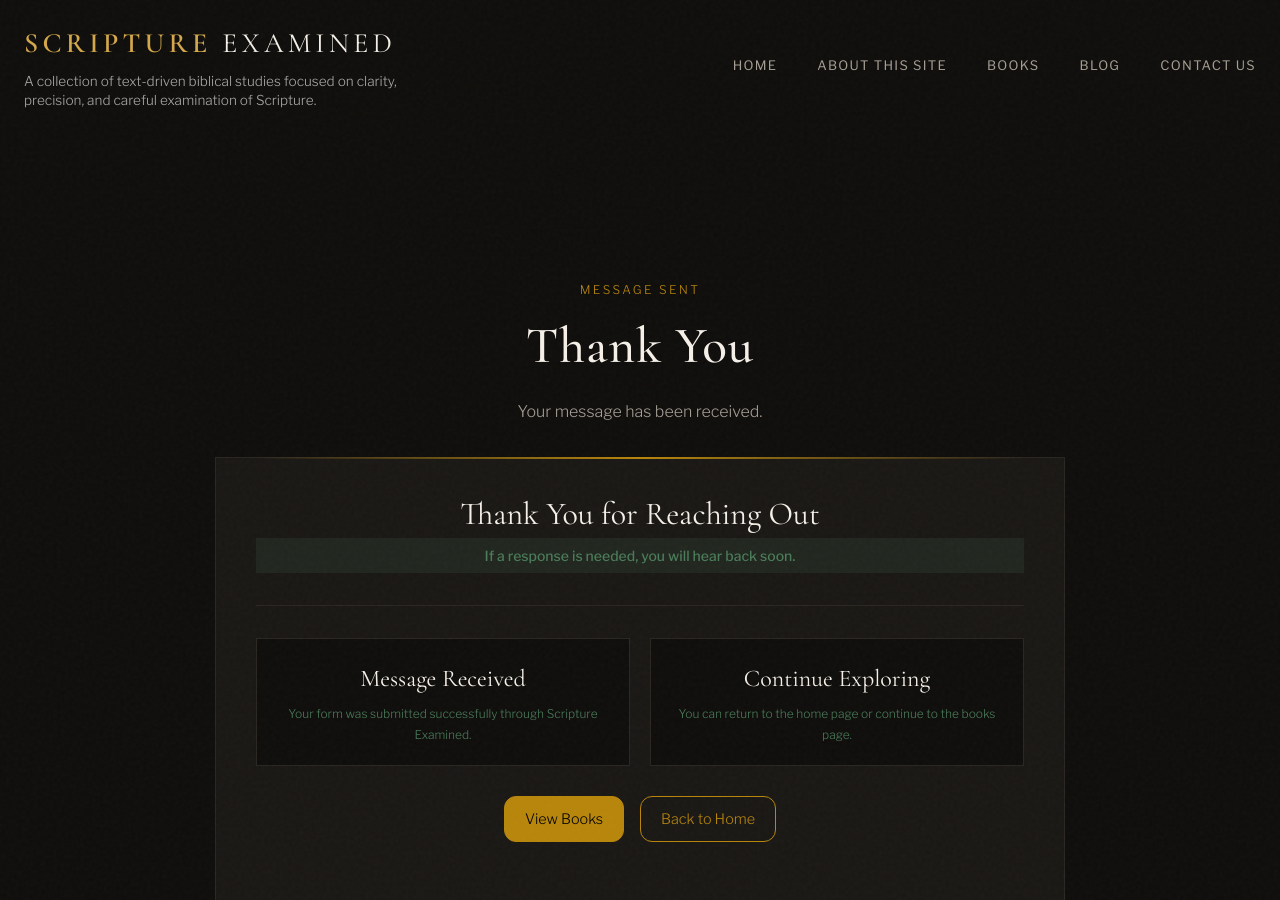
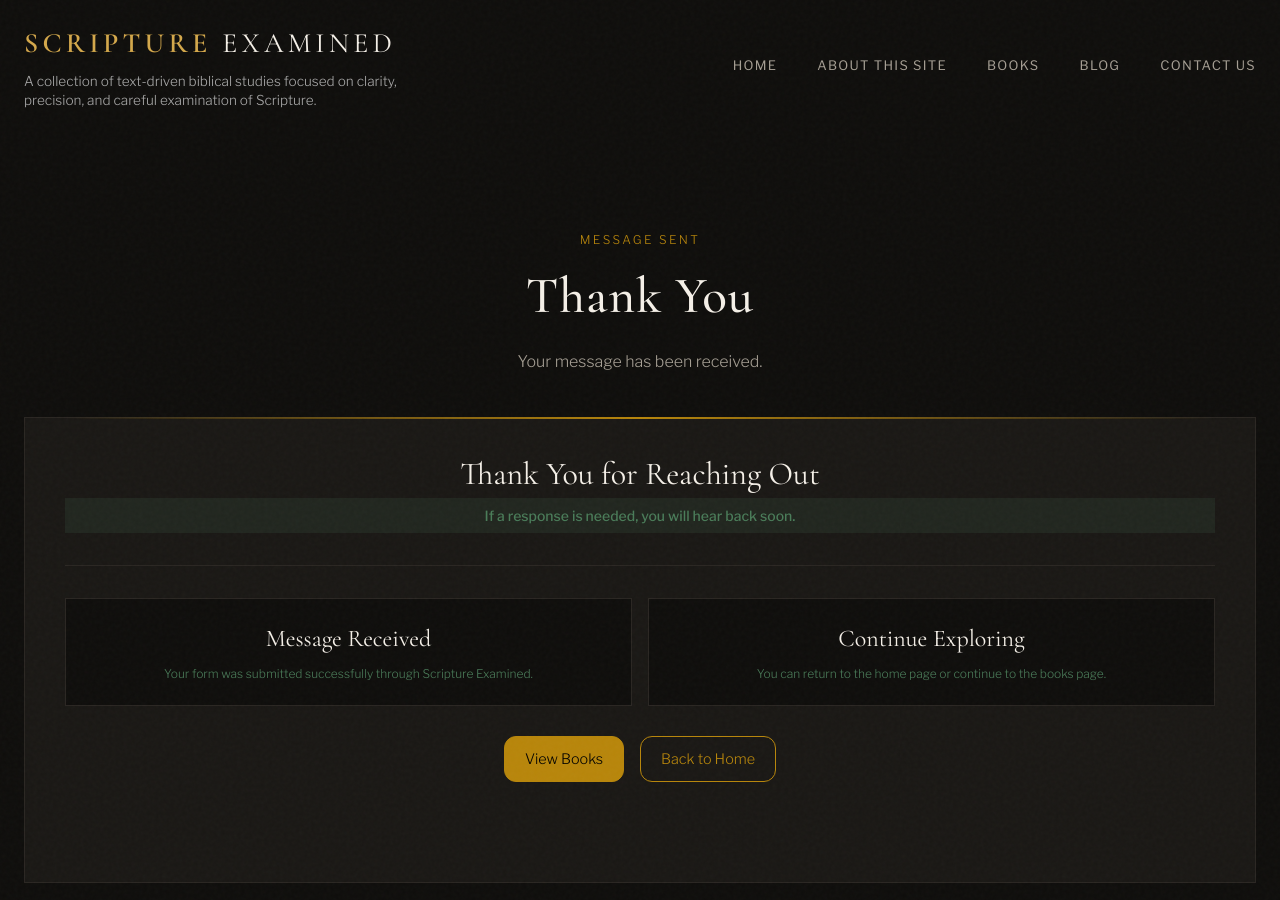
Before and after one commit to ScriptureExamined/PaulineEpistles, a Jekyll site: the page built from thanks.html, in a window 1280 px wide and 900 px high. Built offline with Jekyll 4.4.1, drawn with Linux system fonts in a browser that asks for light colours.

Commit message:
Update thanks.html

```diff
--- a/thanks.html
+++ b/thanks.html
@@ -3,9 +3,9 @@ layout: default
 title: Thanks | Scripture Examined
 ---
 
-<section class="section thank-you-page">
+<section class="section page-intro thank-you-intro">
   <div class="container">
-    <div class="section-header">
+    <div class="section-header centered">
       <div class="section-label">Message Sent</div>
       <h1 class="section-title">Thank You</h1>
       <p class="section-desc">Your message has been received.</p>
```
